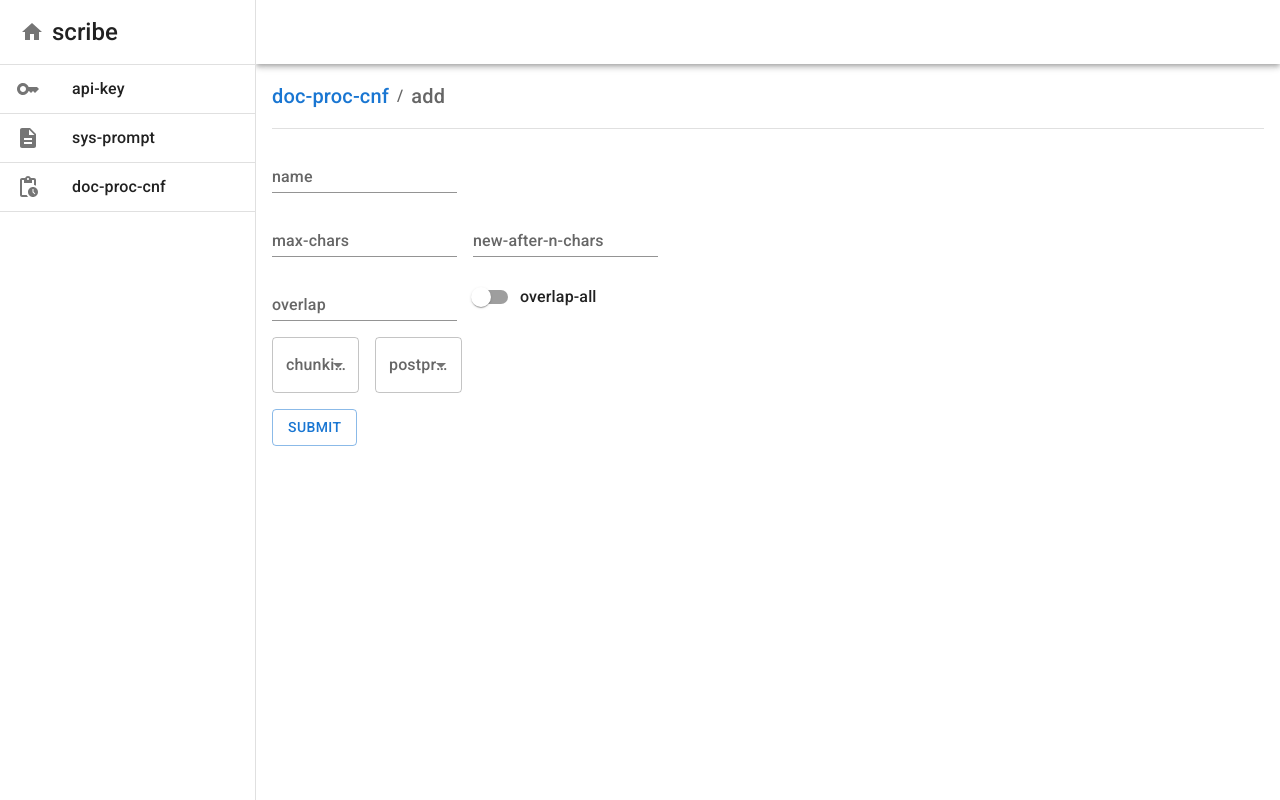
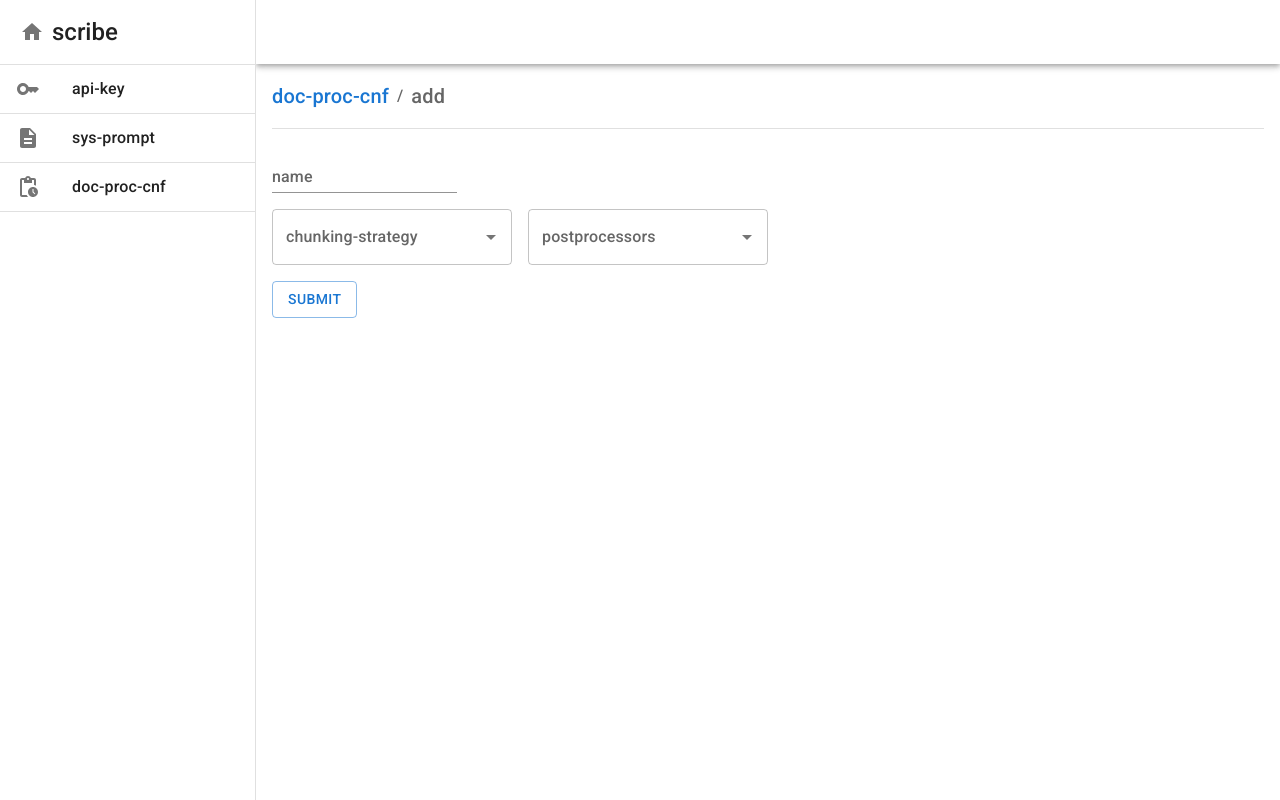
Before and after one commit to panalexeu/scribe_rag, a Next.js app in the folder scribe_ui/: page /doc-proc-cnf/add in a window 1280 px wide. Built offline with nearby package versions, Linux system fonts and the light colour scheme.

Commit message:
finished working on doc-proc-cnf-page

```diff
--- a/scribe_ui/src/app/doc-proc-cnf/add/page.tsx
+++ b/scribe_ui/src/app/doc-proc-cnf/add/page.tsx
@@ -47,9 +47,9 @@ export default function Page() {
         try {
             const postRequest = DocProcCnfPostModel.parse({
                 name: name,
-                max_characters: Number(maxChars),
-                new_after_n_chars: Number(newAfterNChars),
-                overlap: Number(overlap),
+                max_characters: !maxChars  ? null : Number(maxChars),
+                new_after_n_chars: !newAfterNChars ? null : Number(newAfterNChars),
+                overlap: !overlap ? null: Number(overlap),
                 overlap_all: overlapAll,
                 postprocessors: postprocessors,
                 chunking_strategy: chunkingStrategy
@@ -114,6 +114,40 @@ export default function Page() {
                 />
             </Box>
 
+            {/* ENUMS */}
+            <Box
+                display={"flex"}
+                gap={2}
+                width={'50%'}
+            >
+                <Autocomplete
+                    fullWidth={true}
+                    value={chunkingStrategy}
+                    options={chunkingStrategyEnum}
+                    renderInput={(params) => <TextField {...params} label="chunking-strategy"/>}
+                    onChange={(_, newValue) => setChunkingStrategy(newValue)}
+
+                />
+
+                <Autocomplete
+                    fullWidth={true}
+                    multiple
+                    value={postprocessors}
+                    options={postprocessorEnum}
+                    onChange={(_, newValue: string[]) => setPostprocessors([...new Set(newValue)])}
+                    renderInput={(params) => <TextField {...params} label="postprocessors" />}
+                />
+            </Box>
+
+            {/* CONTENT THAT APPEARS AFTER CHUNKING STRATEGY CHOICE*/}
+            { chunkingStrategy && <Box>
+                <Divider/>
+
+                <Typography color={'textSecondary'}>
+                    chunking strategy params
+                </Typography>
+
+
                 {/* CHARS SETTINGS */}
                 <Box
                     display={"flex"}
@@ -154,33 +188,15 @@ export default function Page() {
 
                     <FormControlLabel
                         control={
-                        <Switch checked={overlapAll} onChange={(e) => setOverlapAll(e.target.checked)}/>
+                            <Switch
+                                checked={overlapAll}
+                                onChange={(e) => setOverlapAll(e.target.checked)}
+                            />
                         }
                         label="overlap-all"
                     />
                 </Box>
-
-            {/* ENUMS */}
-            <Box
-                display={"flex"}
-                gap={2}
-            >
-                <Autocomplete
-                    value={chunkingStrategy}
-                    options={chunkingStrategyEnum}
-                    renderInput={(params) => <TextField {...params} label="chunking-strategy" />}
-                    onChange={(event, newValue) => setChunkingStrategy(newValue)}
-
-                />
-
-                <Autocomplete
-                    multiple
-                    value={postprocessors}
-                    options={postprocessorEnum}
-                    onChange={(event, newValue: string[]) => setPostprocessors([...new Set(newValue)])}
-                    renderInput={(params) => <TextField {...params} label="postprocessors" />}
-                />
-            </Box>
+            </Box> }
 
             {/* SUBMIT */}
             <Button
--- a/scribe_ui/tsconfig.json
+++ b/scribe_ui/tsconfig.json
@@ -5,6 +5,7 @@
       "dom.iterable",
       "esnext"
     ],
+    "target": "es2015",
     "allowJs": true,
     "skipLibCheck": true,
     "strict": false,
@@ -22,7 +23,9 @@
       }
     ],
     "paths": {
-      "@/*": ["./*"]
+      "@/*": [
+        "./*"
+      ]
     }
   },
   "include": [
```
Also changed, not shown: scribe_ui/src/app/doc-proc-cnf/[id]/page.tsx (+40 -24 lines). Lines whose indentation alone changed are shown as unchanged.
